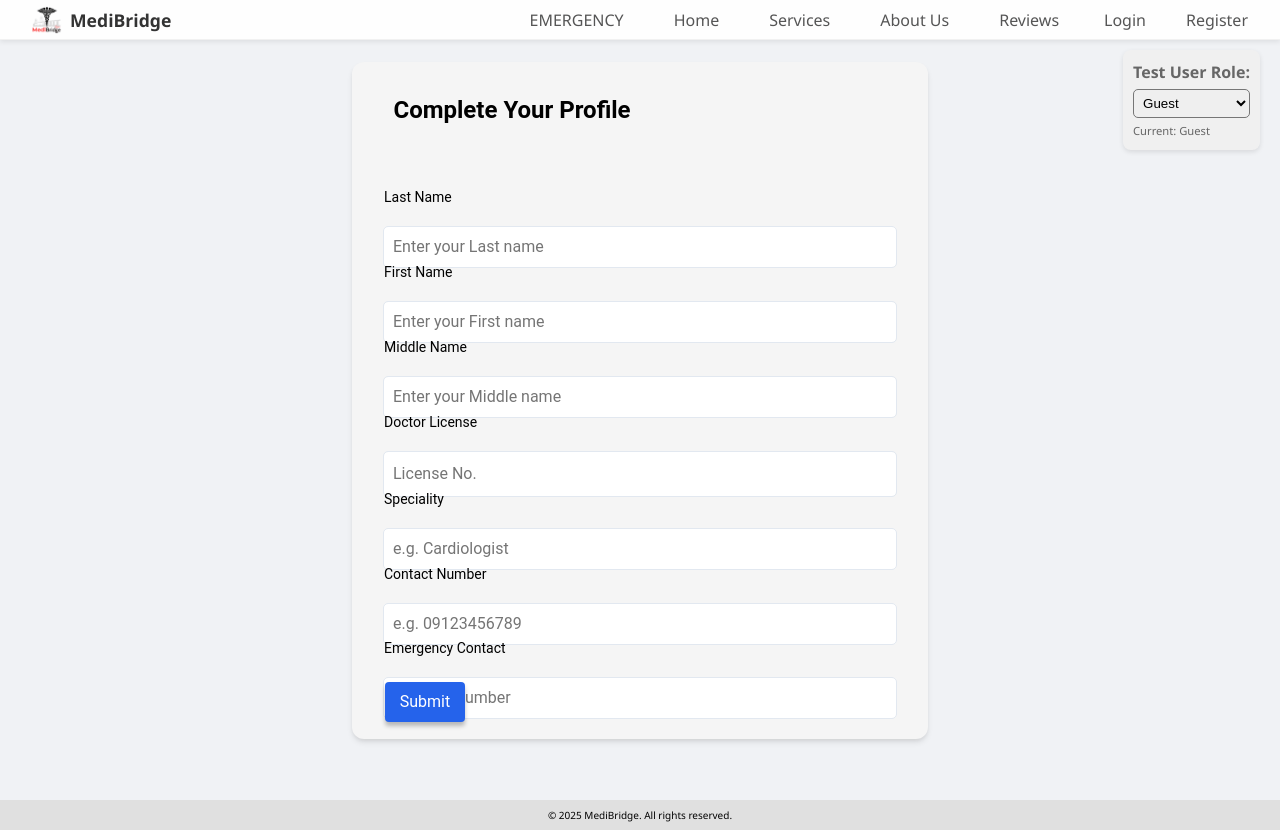
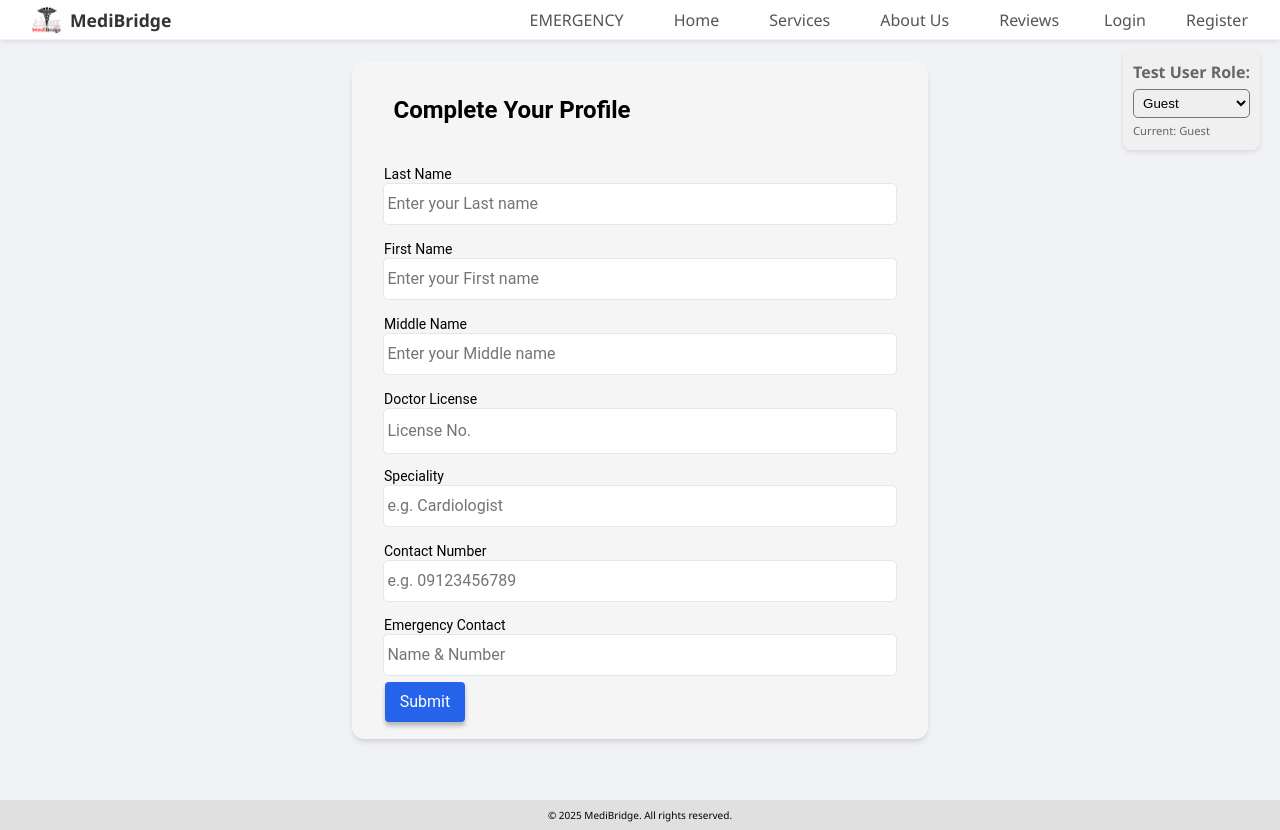
Before and after one commit to FloatingDust36/MediBridge-Telemedicine-Platform, a React (Vite) app in the folder Frontend/: page /completedoctorprofile in a window 1280 px wide. Built offline with nearby package versions, Linux system fonts and the light colour scheme.

Commit message:
Ui Improvements

```diff
--- a/Frontend/src/pages/AppointmentsPage.css
+++ b/Frontend/src/pages/AppointmentsPage.css
@@ -62,6 +62,7 @@
        you can add a max-width and margin: 0 auto here. */
     max-width: 1100px; /* Constrain grid width if it gets too wide inside max-width: 1200px parent */
     box-sizing: border-box;
+    margin-bottom: 118.5px;
 }
 
 /* Card Base Styles (These are common styles for all your dashboard cards) */
--- a/Frontend/src/pages/CompleteDoctorProfile.css
+++ b/Frontend/src/pages/CompleteDoctorProfile.css
@@ -54,6 +54,7 @@
   font-weight: normal;
   font-family: 'Roboto', sans-serif;
   line-height: 20px; /* leading-tight */
+  margin-top: -23px; /* Adjusted to align with input */
 }
 
 .form-input-container {
@@ -65,11 +66,12 @@
   overflow: hidden;
   display: flex;
   align-items: center;
-  padding: 0 9px;
+  padding:3.4px;
+  margin-top: -20px; /* Adjusted to align with label */
 }
 
 .form-input {
-  width: 100%;
+  width: 512px;
   height: 100%;
   border: none;
   background: transparent;
@@ -79,6 +81,7 @@
   font-family: 'Roboto', sans-serif;
   line-height: 24px; /* leading-normal or normal */
   padding: 0;
+
 }
 
 /* Specific positioning for each form group based on the design */
```
